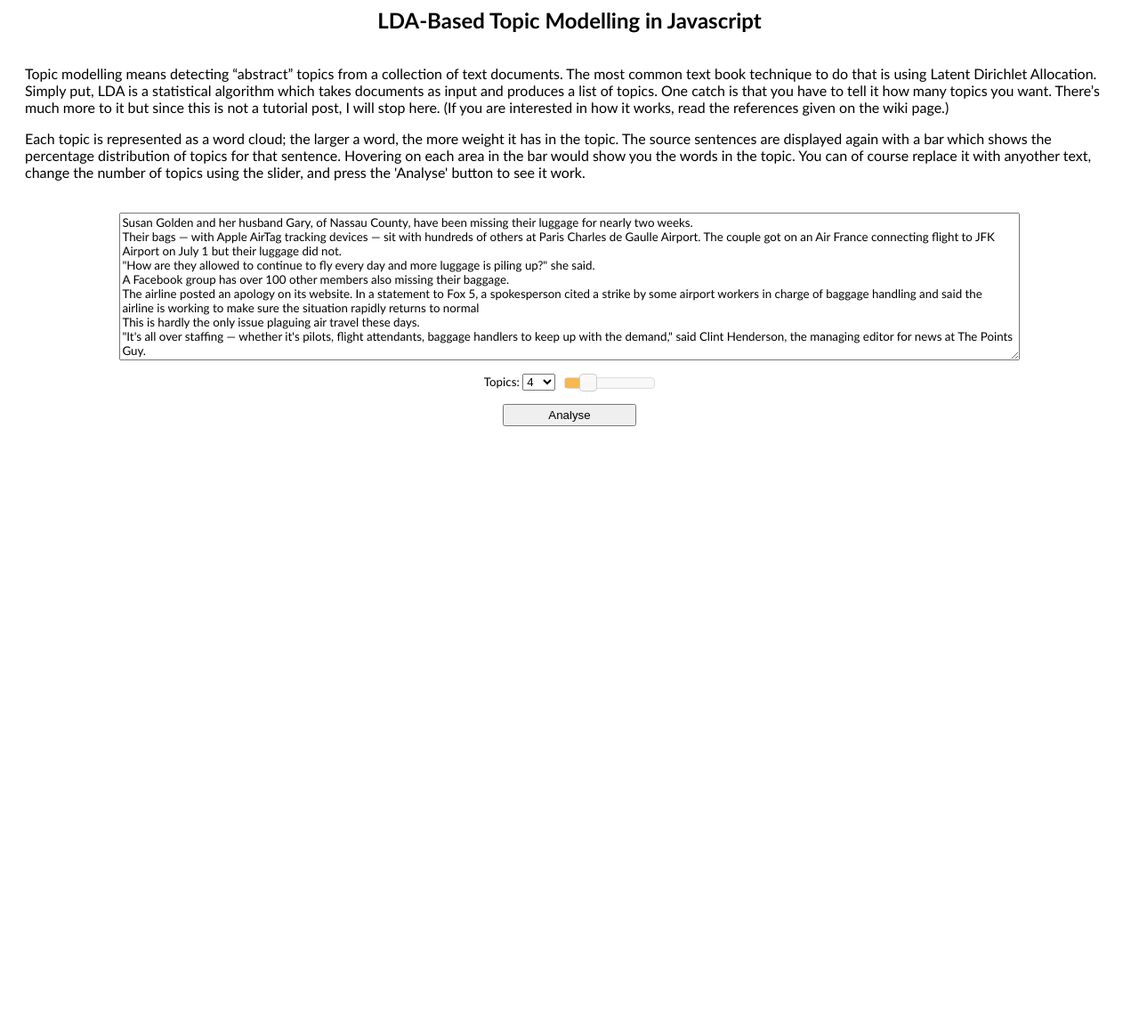
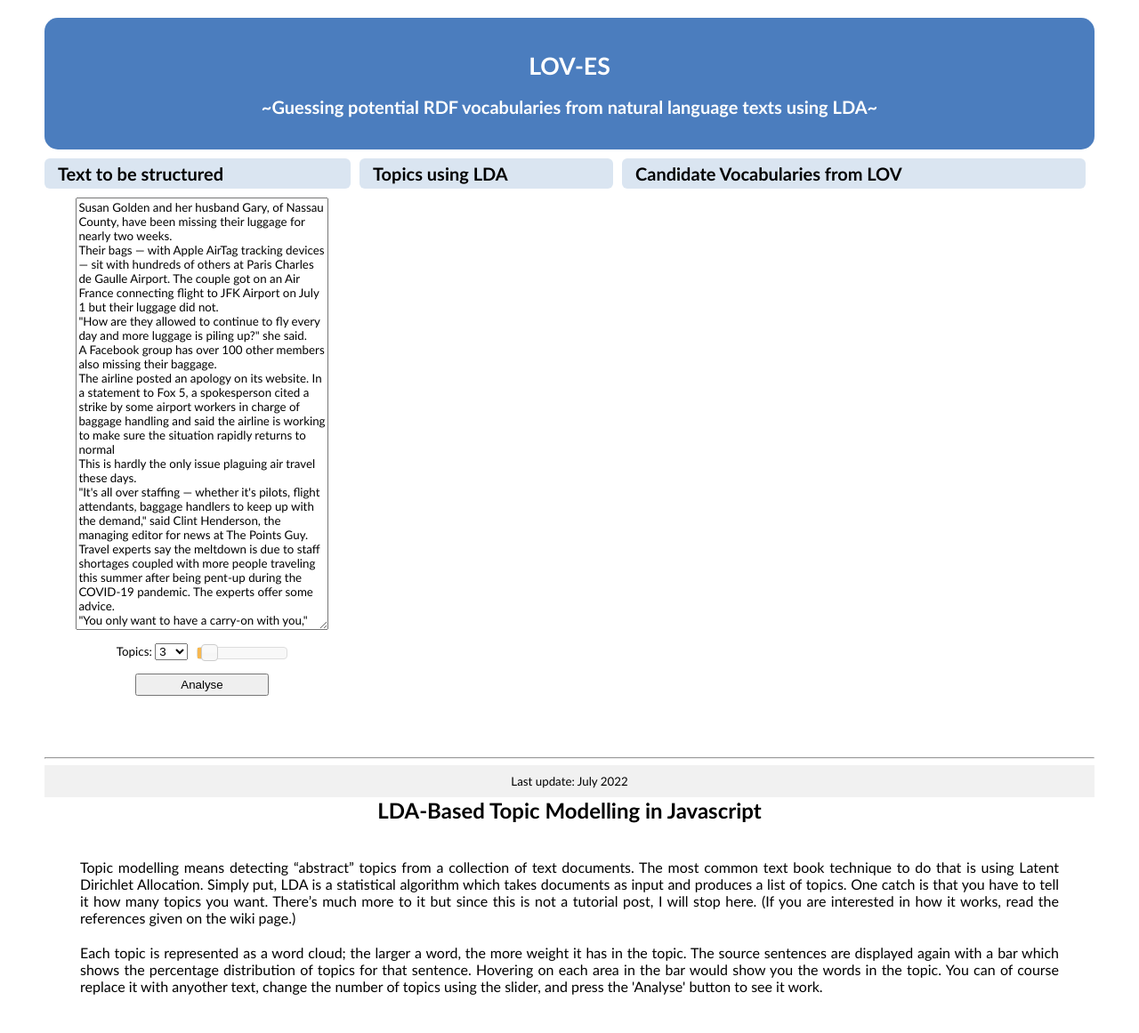
Before and after one commit to dgraux/LOV-ES, a plain HTML site: page index.html in a window 1280 px wide. Shown: the whole page at 89% size. Before the commit the page ends 800 px from the top, so only its background shows below. Drawn offline with Linux system fonts and the light colour scheme; a script that the page names is missing.

Commit message:
Adding some style to look better

```diff
--- a/index.html
+++ b/index.html
@@ -199,14 +199,150 @@ function btnTopiciseClicked() {
 var sentences;
 </script>
 
+    <style>
+	body {
+	    margin: 20px 50px;
+	}
+
+	p {
+	    margin: 20px 20px;
+	    text-align: justify;
+	    text-justify: inter-word;
+	}
+
+	code {
+	    background: #F1F1F1;
+	}
+
+	a:link,
+	a:visited {
+	    color: blue;
+	    background-color: transparent;
+	    text-decoration: none;
+	}
+
+	a:hover {
+	    color: red;
+	    background-color: transparent;
+	    text-decoration: underline;
+	}
+
+	.header {
+	    border-radius: 15px;
+	    padding: 20px;
+	    text-align: center;
+	    background-color: rgb(75, 125, 190);
+	    color: white;
+	}
+
+	.column {
+	    float: left;
+	}
+
+	/* Middle column */
+	.column.middle {
+	    width: 25%;
+	}
+
+	/* Left column */
+	.column.left {
+	    width: 30%;
+	}
+
+	/* Right column */
+	.column.right {
+	    width: 45%;
+	}
+
+	/* Responsive layout - makes the three columns stack on top of each other instead of next to each other */
+	@media screen and (max-width: 600px) {
+	    .column.left,
+	    .column.middle,
+	    .column.right {
+		width: 100%;
+	    }
+	}
+
+	.row:after {
+	    content: "";
+	    display: table;
+	    clear: both;
+	}
+
+	.page-header {
+	    border-radius: 6px;
+	    padding: 5px 15px;
+	    margin-top: 10px;
+	    margin-bottom: 10px;
+	    margin-right: 10px;
+	}
+
+	h1.page-header {
+	    background-color: rgb(75, 125, 190);
+	    color: white;
+	}
+
+	h2.page-header {
+	    background-color: rgb(218, 229, 241);
+	}
+
+	h3.page-header {
+	    background-color: rgb(238, 238, 238);
+	}
+
+	.footer {
+	    background-color: #F1F1F1;
+	    text-align: center;
+	    padding: 10px;
+	}
+
+	table {
+	    width: 98%;
+	    margin-left: auto;
+	    margin-right: auto;
+	}
+
+	table,
+	th,
+	td {
+	    border: 1px solid black;
+	    border-collapse: collapse;
+	}
+
+	th,
+	td {
+	    padding: 5px;
+	    text-align: left;
+	}
+
+	table#t01 tr:nth-child(even) {
+	    background-color: rgb(238, 238, 238);
+	}
+
+	table#t01 tr:nth-child(odd) {
+	    background-color: transparent;
+	}
+
+	table#t01 th {
+	    background-color: rgb(218, 229, 241);
+	    color: black;
+	}
+    </style>
+
 </head>
 
 
 <body>
-<div id="titletxt">LDA-Based Topic Modelling in Javascript</div>
-<div id="titledesc"><p>Topic modelling means detecting “abstract” topics from a collection of text documents. The most common text book technique to do that is using Latent Dirichlet Allocation. Simply put, LDA is a statistical algorithm which takes documents as input and produces a list of topics. One catch is that you have to tell it how many topics you want. There’s much more to it but since this is not a tutorial post, I will stop here. (If you are interested in how it works, read the references given on the wiki page.)</p>
-<p>Each topic is represented as a word cloud; the larger a word, the more weight it has in the topic. The source sentences are displayed again with a bar which shows the percentage distribution of topics for that sentence. Hovering on each area in the bar would show you the words in the topic. You can of course replace it with anyother text, change the number of topics using the slider, and press the 'Analyse' button to see it work.  </p></div>
-<textarea id="text" cols="80" rows="10">
+
+    <div class="header">
+      <h1>LOV-ES</h1>
+      <h2>~Guessing potential RDF vocabularies from natural language texts using LDA~</h2>
+    </div>
+
+    <div class="row">
+      <div class="column left">
+	<h2 class="page-header">Text to be structured</h2>
+	<textarea id="text" cols="50" rows="30" >
 Susan Golden and her husband Gary, of Nassau County, have been missing their luggage for nearly two weeks.
 Their bags — with Apple AirTag tracking devices — sit with hundreds of others at Paris Charles de Gaulle Airport. The couple got on an Air France connecting flight to JFK Airport on July 1 but their luggage did not.
 "How are they allowed to continue to fly every day and more luggage is piling up?" she said.
@@ -226,8 +362,8 @@ If flying with just a carry-on isn't for you, don't check your bag more than thr
 	  <label for="topics">Topics:</label>
 	  <select name="topics" id="topics">
 	    <option>2</option>
-	<option>3</option>
-	<option  selected="selected">4</option>
+	    <option selected="selected">3</option>
+	    <option>4</option>
 	    <option>5</option>
 	    <option>6</option>
 	    <option>7</option>
@@ -236,14 +372,42 @@ If flying with just a carry-on isn't for you, don't check your bag more than thr
 	    <option>10</option>
 	  </select><br/><input id="btnTopicise" type="button" onclick="btnTopiciseClicked();" value="Analyse"/><br/>
 	</div>
+
+
+      </div>
+
+      <div class="column middle">
+	<h2 class="page-header">Topics using LDA</h2>
+
+
 	<div class="spacer"> </div>
 	<div id="topiccloud"></div>
 	<br/>
 	<div id="output">
 	</div>
 
+      </div>
+
+      <div class="column right">
+	<h2 class="page-header">Candidate Vocabularies from LOV</h2>
 	<div id="result-member">
 	</div>
+      </div>
+    </div>
+
+    <br/>
+    <br/>
+
+    <footer>
+      <hr/>
+      <div class="footer">
+	Last update: July 2022
+      </div>
+    </footer>
+
+<div id="titletxt">LDA-Based Topic Modelling in Javascript</div>
+<div id="titledesc"><p>Topic modelling means detecting “abstract” topics from a collection of text documents. The most common text book technique to do that is using Latent Dirichlet Allocation. Simply put, LDA is a statistical algorithm which takes documents as input and produces a list of topics. One catch is that you have to tell it how many topics you want. There’s much more to it but since this is not a tutorial post, I will stop here. (If you are interested in how it works, read the references given on the wiki page.)</p>
+<p>Each topic is represented as a word cloud; the larger a word, the more weight it has in the topic. The source sentences are displayed again with a bar which shows the percentage distribution of topics for that sentence. Hovering on each area in the bar would show you the words in the topic. You can of course replace it with anyother text, change the number of topics using the slider, and press the 'Analyse' button to see it work.  </p></div>
 
 </body>
 </html>
```
Lines whose indentation alone changed are shown as unchanged.
